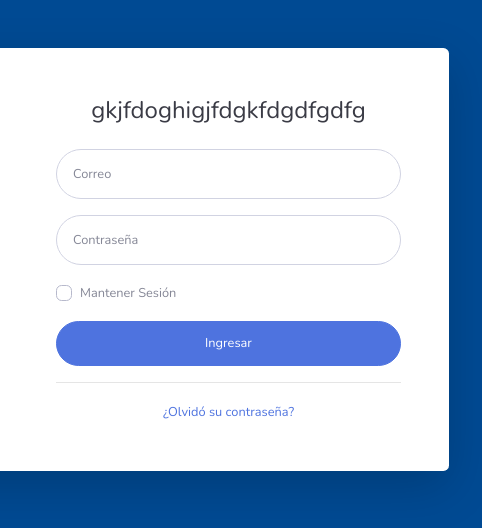
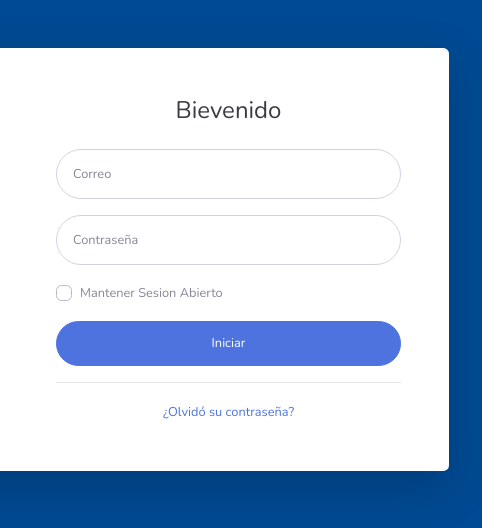
Before and after one commit to Ronal199/MBsistema, a plain HTML site: page login.html in a window 1280 px wide. Shown: the full height of the page, 644-1126 px from the left. Drawn offline with nearby package versions, Linux system fonts and the light colour scheme.

Commit message:
primero 2

```diff
--- a/login.html
+++ b/login.html
@@ -38,7 +38,7 @@
                             <div class="col-lg-6">
                                 <div class="p-5">
                                     <div class="text-center">
-                                        <h1 class="h4 text-gray-900 mb-4">gkjfdoghigjfdgkfdgdfgdfg</h1>
+                                        <h1 class="h4 text-gray-900 mb-4">Bievenido</h1>
                                     </div>
                                     <form class="user">
                                         <div class="form-group">
@@ -50,7 +50,7 @@
                                         <div class="form-group">
                                             <div class="custom-control custom-checkbox small">
                                                 <input type="checkbox" class="custom-control-input" id="chkMantenerSesion" asp-for="MantenerSesion">
-                                                <label class="custom-control-label" for="chkMantenerSesion">Mantener Sesión</label>
+                                                <label class="custom-control-label" for="chkMantenerSesion">Mantener Sesion Abierto</label>
                                             </div>
                                         </div>
 
@@ -64,7 +64,7 @@
                                         }
                                          -->
 
-										<a class="btn btn-primary btn-user btn-block" href="Index.html">Ingresar</a>
+										<a class="btn btn-primary btn-user btn-block" href="Index.html">Iniciar</a>
                                         <!-- <button type="submit" class="btn btn-primary btn-user btn-block">
                                             Ingresar
                                         </button> -->
```
